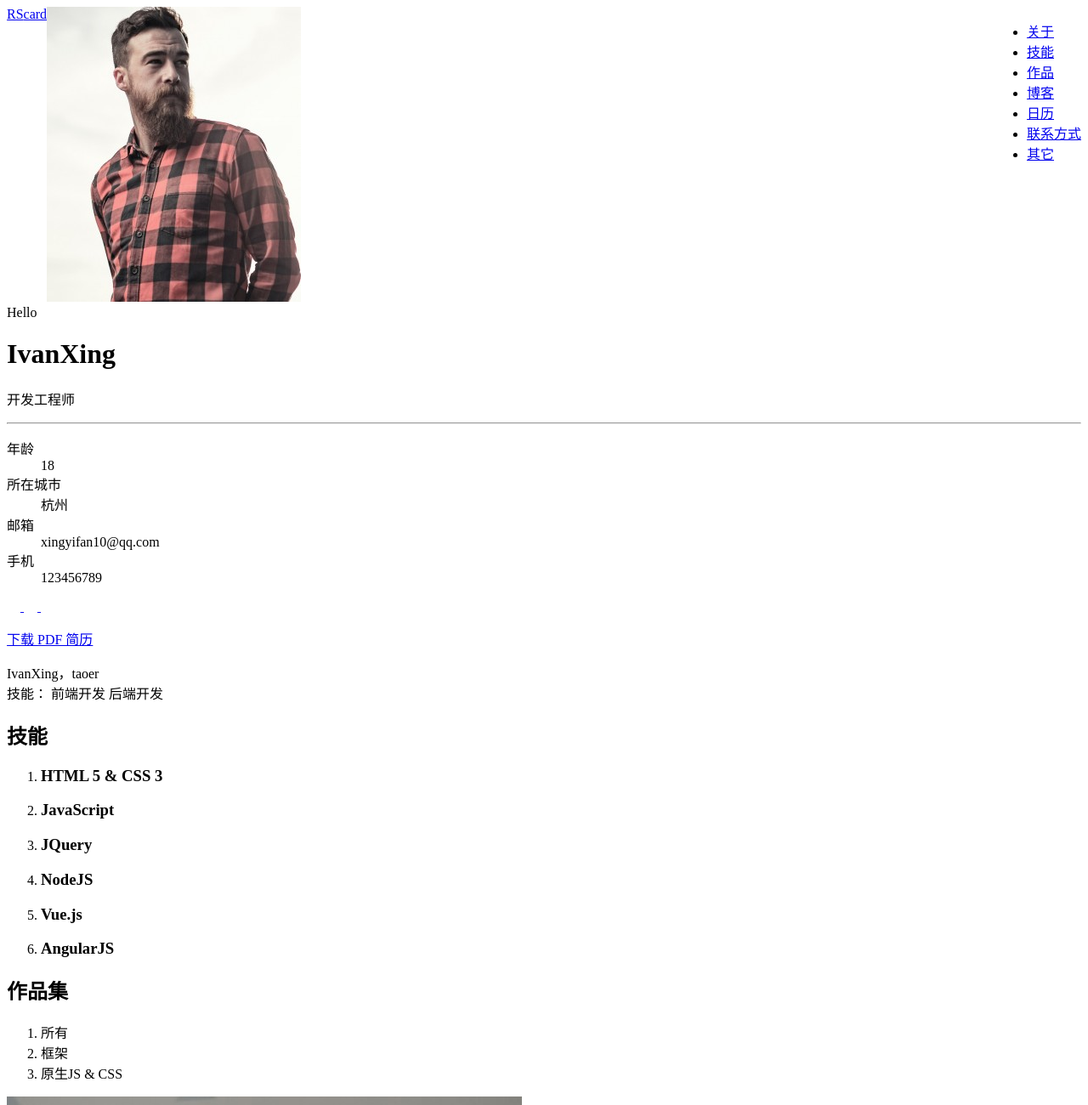
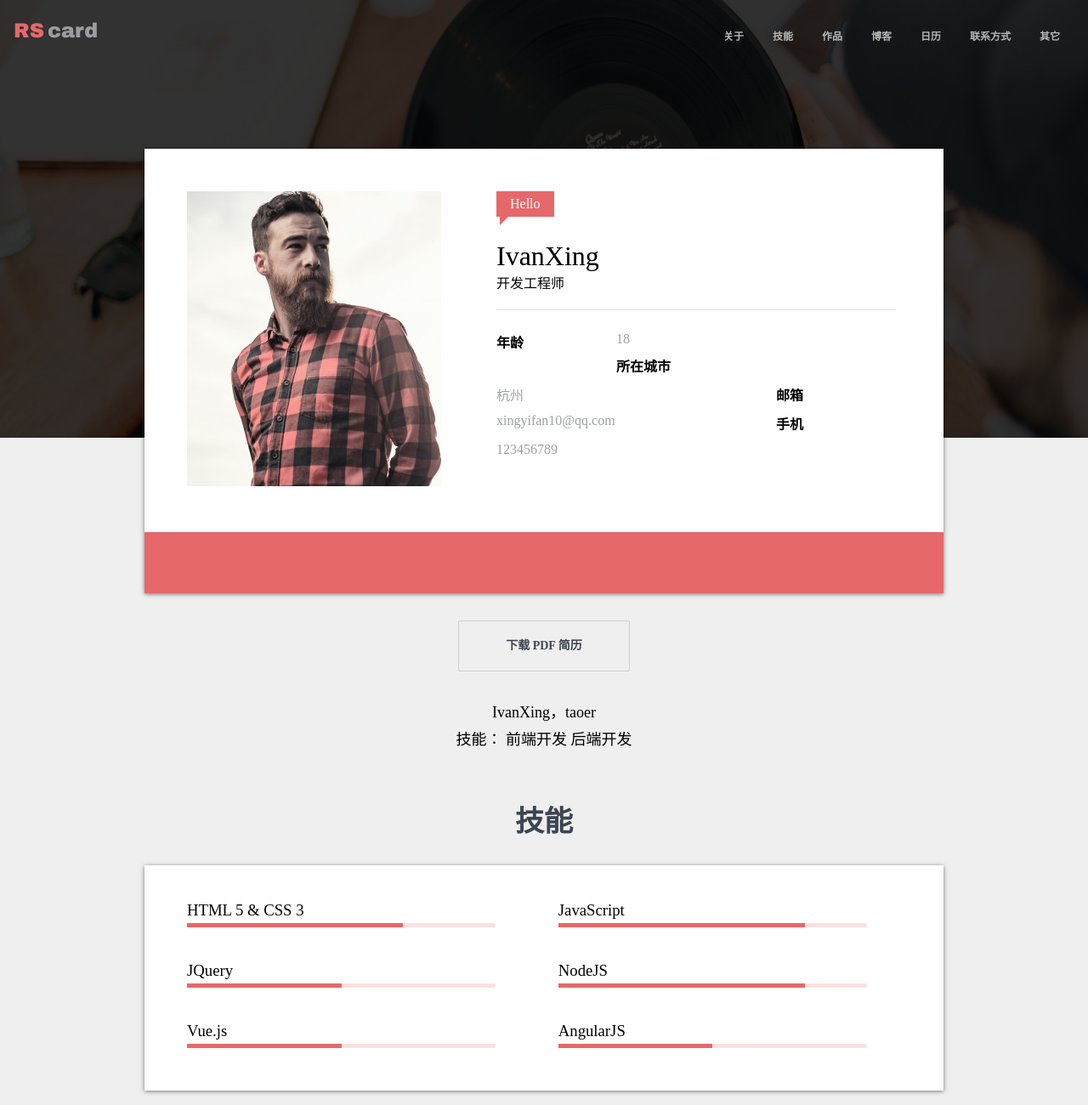
Before and after one commit to IvanXing/resumefile, a plain HTML site: page index.html in a window 1280 px wide. Shown: the top 1300 px of the page at 85% size. Drawn offline with Linux system fonts and the light colour scheme.

Commit message:
hover加after

```diff
--- a/index.html
+++ b/index.html
@@ -4,8 +4,7 @@
     <meta charset="UTF-8">
     <meta name="viewport" content="width=device-width, initial-scale=1.0">
     <meta http-equiv="X-UA-Compatible" content="ie=edge">
-    <link rel="stylesheet" href="main.css" class="stylesheet">
-    <link rel="stylesheet" href="loading.css" class="stylesheet">
+    <link rel="stylesheet" href="main.css">
     <script src="//at.alicdn.com/t/font_617915_cyt6g1wbmo3zbyb9.js"></script>
     <style type="text/css">
         .loading{
@@ -49,6 +48,7 @@
             position: fixed;
             top: 0; left: 0; width: 100%; height: 100%;
             z-index: 1;
+            background: #888;
             justify-content: center;
             align-items: center;
         }
@@ -62,7 +62,7 @@
     <div id="siteWelcome" class="site-welcome active">
         <div class="loading"></div>
     </div>
-    <div class="topNavBar">
+    <div id="topNavBar" class="topNavBar">
         <div class="topNavBar-inner  clearfix">
             <a class= "logo" href="#" alt="logo" style="float:left">
                 <span class="rs">RS</span><span class="card">card</span>
@@ -224,7 +224,19 @@
         </div>
     </section>
     <script>
-        siteWelcome.classList.remove('active');
+        //加载页面完成后删除loding动画
+        setTimeout(function(){
+            siteWelcome.classList.remove('active');
+        }, 1000)
+
+        // 只要移动topNavBar样式变白,检测高度变化添加样式
+        window.onscroll = function(){
+            if(window.scrollY > 0){
+                topNavBar.classList.add('sticky');
+            }else{
+                topNavBar.classList.remove('sticky');
+            }
+        }
     </script>
 </body>
 </html>
--- /dev/null
+++ b/main.css
@@ -0,0 +1,387 @@
+body {
+    background: #EFEFEF;
+    color: black;
+    margin: 0;
+}
+
+a{
+    color: inherit;
+    text-decoration: none;
+}
+
+*{
+    margin: 0;
+    padding: 0;
+}
+
+hr{
+    height: 0;
+    border: none;
+    border-top: 1px solid #DEDEDE;
+}
+
+ul,ol{
+    list-style: none;
+}
+
+h1,h2,h3,h4,h5,h6,h7{
+    font-weight: normal;
+}
+
+.clearfix::after {
+    content: '';
+    display: block;
+    clear: both;
+}
+
+.topNavBar {
+    padding: 20px 0 20px 0;
+    position: fixed;
+    top: 0;
+    left: 0;
+    width: 100%;
+    transition: all 0.5s;
+    color: #B7B7B7;
+}
+
+.topNavBar.sticky{
+    background: white;
+    padding: 10px 0;
+    z-index: 1;
+    box-shadow: 0 0 10px rgba(0, 0, 0, 0.25);
+    color: #3d4451;
+}
+
+.topNavBar-inner{
+    padding: 0 16px 0 16px;
+}
+
+.topNavBar nav {
+    padding-top: 5px;
+}
+
+.topNavBar nav > ul {
+    list-style: none;
+    margin: 0;
+    padding: 0;
+}
+
+.topNavBar nav > ul > li {
+    float: left;
+    margin-left: 17px;
+    margin-right: 17px;
+}
+
+.topNavBar nav > ul > li > a {
+    font-size: 12px;
+    color: inherit;
+    font-weight: bold;
+    border-top: 3px solid transparent;
+    border-bottom: 3px solid transparent;
+    padding-top: 5px;
+    padding-bottom: 5px;
+    display: block;
+    position: relative;
+}
+
+.topNavBar nav > ul > li > a:hover::after {
+    content: '';
+    display: block;
+    position: absolute;
+    top: 100%;
+    width: 100%;
+    left: 0;
+    background: #e06567;
+    height: 3px;
+}
+
+.topNavBar .logo{
+    font-size: 24px;
+    font-family: "Arial Black";
+    padding-top: 3px;
+    padding-bottom: 4px;
+}
+
+.topNavBar .logo .rs {
+    margin-right: 4px;
+    color: #E6686A;
+
+}
+
+.topNavBar .logo .card {
+    color: #9A9DA2;
+}
+
+/* a black mask in banner which with a img*/
+
+.banner{
+    height: 515px;
+    background-image: url(./img/rs-cover.jpg);
+    background-position: center center;
+    background-size: cover;
+}
+
+.banner .mask{
+    height: 515px;
+    background-color: rgba(0, 0, 0, 0.8);
+}
+
+/* userCard with photo & info*/
+
+.userCard{
+    max-width: 940px;
+    margin-left: auto;
+    margin-right: auto;
+    background-color: #FFFFFF;
+    box-shadow: 0px 1px 5px 0px rgba(0,0,0,0.5);
+}
+
+.userCard .welcome{
+    background-color: #E6686A;
+    color: white;
+    display: inline-block;
+    padding: 4px 16px;
+    line-height: 22px;
+    /*width: 70px;
+    height: 29px;
+    line-height: 29px;
+    text-align: center;*/
+    position: relative;
+    margin-bottom: 10px;
+
+}
+
+.userCard .welcome .triangle{
+    display: block;
+    border: 10px solid transparent;
+    width: 0px;
+    border-left-color: #E6686A;
+    border-top-width:  0px;
+    position: absolute;
+    left: 4px;
+    top: 100%;      /* relative parent height 100%*/
+}
+
+.userCard .picture{
+    float: left;
+}
+
+.userCard .text{
+    float: left;
+    margin-left: 65px;
+    width: 470px;
+}
+
+.userCard .text h1{
+    margin-top: 18px;
+}
+
+.userCard .text hr{
+    margin: 20px 0;
+}
+
+.userCard .pictureAndText{
+    padding: 50px;
+}
+
+.userCard dl dt,     /*notice ,*/
+.userCard dl dd{
+    float: left;
+    padding: 5px 0;
+}
+
+.userCard dl dt{
+    width: 30%;
+    font-weight: bold;
+}
+
+.userCard dl dd{
+    width: 70%;
+    color: #9da0a7;
+}
+
+.userCard > footer.media{   /*notice*/
+    background: #E6686A;
+    text-align: center;
+}
+
+.userCard > footer.media > a{
+    display: inline-block;
+    width: 40px;
+    padding: 5px 0;
+    line-height: 30px;
+    border-radius: 50%;
+    margin: 16px 16px;
+}
+
+.userCard > footer.media > a:hover{
+    background: #CF5D5F;
+}
+
+.userCard svg{
+    width: 30px;
+    height: 30px;
+    fill: white;
+    vertical-align: top;  /*notice*/
+}
+
+body> main{
+    margin-top: -340px;
+}
+
+body > main .downloadResume-wrapper{
+    text-align: center;
+}
+
+body > main .downloadResume{
+    font-size: 14px;
+    line-height: 16px;
+    padding: 21px 55px;
+    border: 1px solid #CDCFD1;
+    background: #EFEFEF;
+    border-radius: 2px;
+    display: inline-block;
+    color: #3d4451;
+    font-weight: bold;
+    margin: 32px 0;
+    transition: box-shadow 0.2s;
+}
+
+body > main .downloadResume:hover{
+    box-shadow: 0px 4px 13px 0px rgba(0,0,0,0.2);
+}
+
+.selfIntroduction{
+    max-width: 940px;
+    margin-left: auto;
+    margin-right: auto;
+    text-align: center;
+    font-family: kai;
+    line-height: 1.8;
+    font-size: 18px;
+}
+
+section.skills,
+section.portfolio{
+    max-width: 940px;
+    margin-left: auto;
+    margin-right: auto;
+    margin-top: 60px;
+}
+
+section.skills > h2,
+section.portfolio > h2{
+    text-align: center;
+    color: #3d4451;
+    font-size: 34px;
+    line-height: 1.2;
+    font-weight: 600;
+}
+
+section.skills > h3{
+    font-size: 14px;
+    line-height: 1.1;
+    padding-right: 40px;
+}
+
+section.skills > ol{
+    background: white;
+    box-shadow: 0px 1px 5px 0px rgba(0,0,0,0.5);
+    padding: 42px 50px 10px;
+    margin-top: 30px;
+}
+
+section.skills > ol > li{
+    float: left;
+    width: 48%;
+    box-sizing: border-box;
+    padding-right: 40px;
+}
+
+section.skills > ol > li:nth-child(even){
+    float: right;
+}
+
+section.skills .progressBar{
+    height: 5px;
+    background: #FAE1E1;
+    border-radius: 2px;
+    margin: 4px 0 40px;
+}
+
+section.skills .progressBar> .progress{
+    height: 100%;
+    background: #E6686A;
+    width: 50%;
+}
+
+section.portfolio{
+    text-align: center;
+    margin-bottom: 100px;
+}
+
+section.portfolio > nav{
+    text-align: center;
+}
+
+section.portfolio > nav > ol{
+    margin: 0 auto;
+    display: inline-block;
+    vertical-align: top;
+}
+
+section.portfolio > nav > ol > li{
+    float: left;
+    margin-left: 40px;
+    cursor: pointer;
+}
+
+section.portfolio > nav > ol > li:first-child{
+    margin-left: 0;
+}
+
+section.portfolio > nav{
+    display: inline-block;
+    vertical-align: top;
+    margin-top: 32px;
+}
+
+section.portfolio > nav .bar{
+    height: 5px;
+    background: white;
+    margin-top: 5px;
+    margin-bottom: 28px;
+    border-radius: 2px;
+}
+
+section.portfolio > nav .bar-inner{
+    height: 100%;
+    background: #E6686A;
+    border-radius: 2px;
+    margin-left: 140px;
+    transition: all 0.3s;
+}
+
+section.portfolio > nav .bar.state-1 .bar-inner{
+    margin-left: 0;
+    width: 50px;
+}
+
+section.portfolio > nav .bar.state-2 .bar-inner{
+    margin-left: 65px;
+    width: 50px;
+}
+
+section.portfolio > nav .bar.state-3 .bar-inner{
+    margin-left: 140px;
+    width: 96px;
+}
+
+section.portfolio .works{
+    position: relative;
+}
+
+section.portfolio .works> .big,
+section.portfolio .works> .small{
+    position: absolute;
+}
```
Also changed, not shown: loading.css (added).
